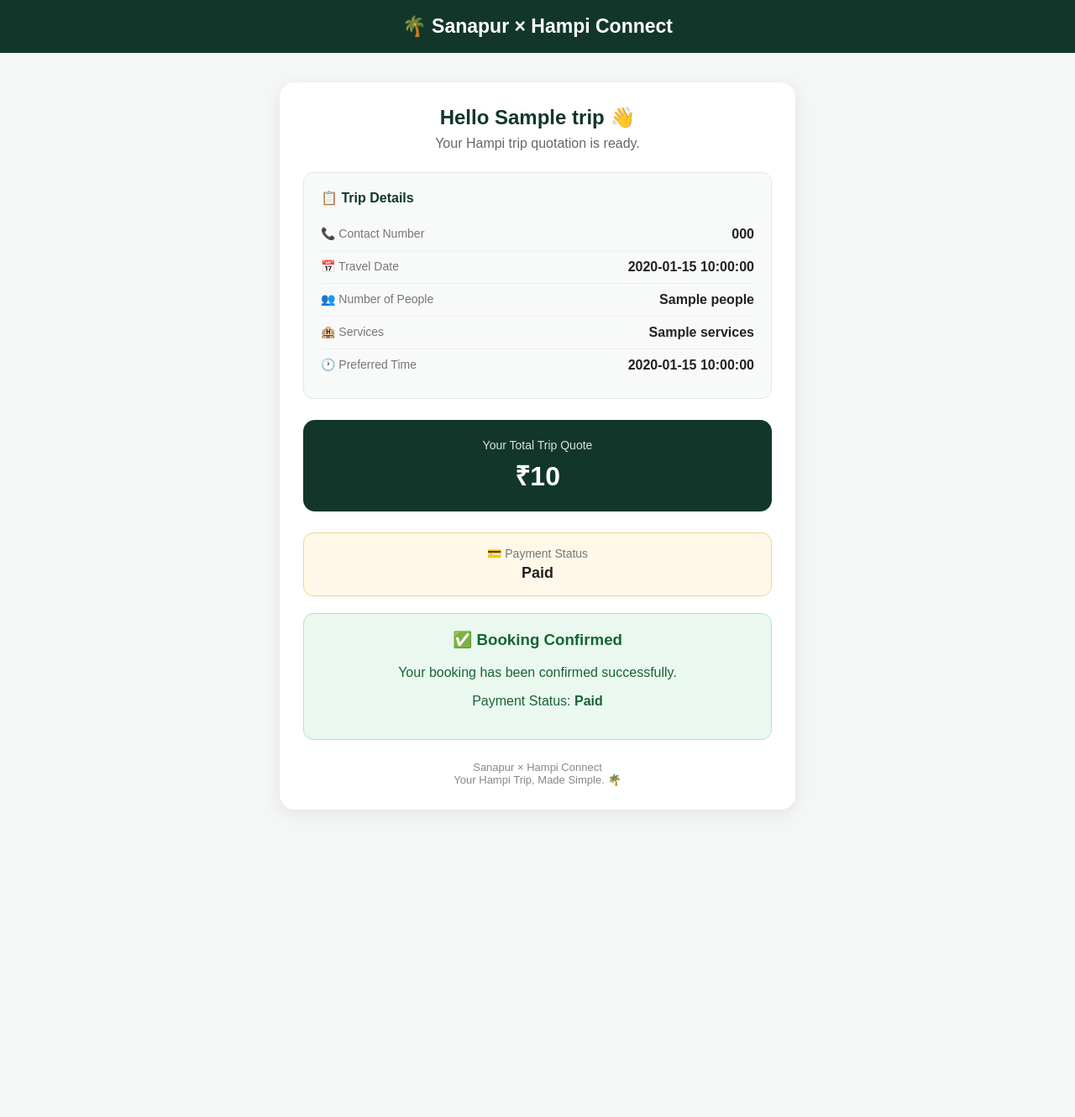
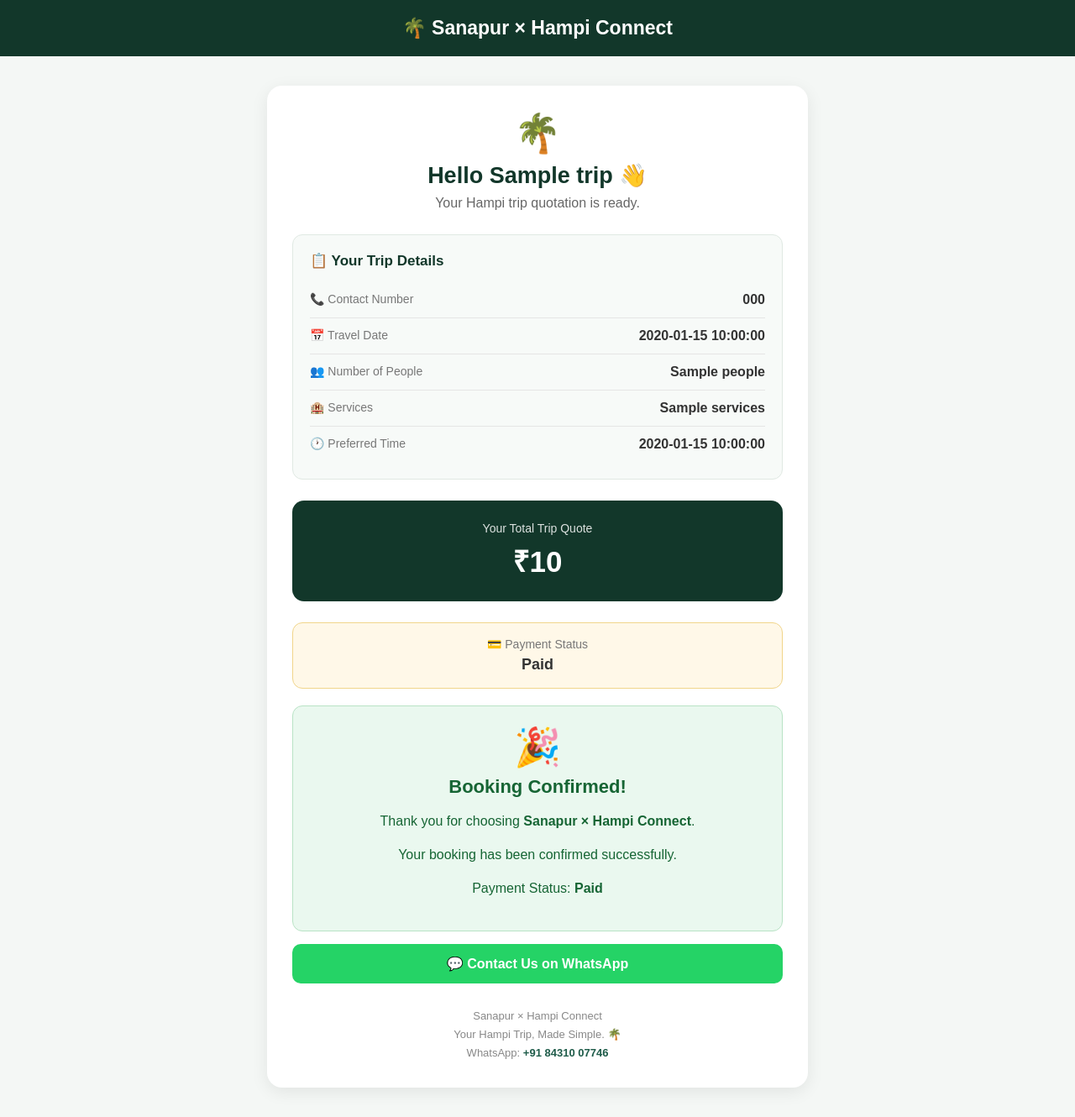
Before and after one commit to shreeramvalimiki/sanapur-hampi-connect, a Flask app: template templates/quote.html in a window 1280 px wide. Shown: the whole page at 84% size. Before the commit the page ends 967 px from the top, so only its background shows below. Run offline with Flask 3, Linux system fonts and the light colour scheme; the template is opened without the code that fills it: most values are stand-ins (such as "Sample title", 1, 10 or a date in 2020); some libraries are stand-ins or nearby versions.

Commit message:
Update quote.html

```diff
--- a/templates/quote.html
+++ b/templates/quote.html
@@ -28,7 +28,7 @@
         .top-bar {
             background: #12372a;
             color: white;
-            padding: 18px 25px;
+            padding: 20px;
             text-align: center;
         }
 
@@ -38,7 +38,7 @@
         }
 
         .container {
-            max-width: 650px;
+            max-width: 680px;
             margin: 35px auto;
             padding: 0 18px;
         }
@@ -46,18 +46,24 @@
         .card {
             background: white;
             border-radius: 18px;
-            padding: 28px;
+            padding: 30px;
             box-shadow: 0 5px 20px rgba(0,0,0,0.08);
         }
 
         .welcome {
             text-align: center;
-            margin-bottom: 25px;
+            margin-bottom: 28px;
+        }
+
+        .welcome-icon {
+            font-size: 45px;
+            margin-bottom: 8px;
         }
 
         .welcome h2 {
             margin: 0 0 8px;
             color: #12372a;
+            font-size: 27px;
         }
 
         .welcome p {
@@ -74,7 +80,7 @@
         }
 
         .section-title {
-            font-size: 16px;
+            font-size: 17px;
             font-weight: bold;
             color: #12372a;
             margin-bottom: 15px;
@@ -84,8 +90,8 @@
             display: flex;
             justify-content: space-between;
             gap: 15px;
-            padding: 10px 0;
-            border-bottom: 1px solid #eee;
+            padding: 12px 0;
+            border-bottom: 1px solid #e5e5e5;
         }
 
         .detail:last-child {
@@ -100,13 +106,14 @@
         .value {
             font-weight: bold;
             text-align: right;
+            color: #333;
         }
 
         .price-box {
             background: #12372a;
             color: white;
             border-radius: 14px;
-            padding: 22px;
+            padding: 25px;
             text-align: center;
             margin: 25px 0;
         }
@@ -117,16 +124,16 @@
         }
 
         .price {
-            font-size: 32px;
+            font-size: 35px;
             font-weight: bold;
-            margin-top: 6px;
+            margin-top: 7px;
         }
 
         .payment-box {
             background: #fff8e8;
             border: 1px solid #f1d58a;
             border-radius: 12px;
-            padding: 16px;
+            padding: 17px;
             margin-bottom: 20px;
             text-align: center;
         }
@@ -139,7 +146,8 @@
         .payment-status {
             font-size: 18px;
             font-weight: bold;
-            margin-top: 5px;
+            margin-top: 6px;
+            color: #333;
         }
 
         .confirm-button {
@@ -147,7 +155,7 @@
             background: #25D366;
             color: white;
             border: none;
-            padding: 15px;
+            padding: 16px;
             border-radius: 10px;
             font-size: 17px;
             font-weight: bold;
@@ -155,21 +163,47 @@
         }
 
         .confirm-button:hover {
-            opacity: 0.9;
+            background: #1ebe5d;
         }
 
         .confirmed-box {
             background: #eaf8ef;
             border: 1px solid #b9e3c5;
             color: #166534;
-            padding: 20px;
+            padding: 22px;
             border-radius: 12px;
             text-align: center;
             margin-top: 20px;
         }
 
+        .confirmed-box .big-icon {
+            font-size: 45px;
+        }
+
         .confirmed-box h3 {
-            margin-top: 0;
+            margin: 8px 0;
+            font-size: 22px;
+        }
+
+        .confirmed-box p {
+            line-height: 1.5;
+        }
+
+        .whatsapp-button {
+            display: block;
+            width: 100%;
+            background: #25D366;
+            color: white;
+            text-decoration: none;
+            padding: 14px;
+            border-radius: 10px;
+            text-align: center;
+            font-weight: bold;
+            margin-top: 15px;
+        }
+
+        .whatsapp-button:hover {
+            background: #1ebe5d;
         }
 
         .note {
@@ -184,7 +218,14 @@
             text-align: center;
             color: #888;
             font-size: 13px;
-            margin-top: 25px;
+            margin-top: 28px;
+            line-height: 1.7;
+        }
+
+        .footer a {
+            color: #1f5c4a;
+            text-decoration: none;
+            font-weight: bold;
         }
 
         @media (max-width: 600px) {
@@ -201,9 +242,13 @@
                 font-size: 20px;
             }
 
+            .welcome h2 {
+                font-size: 24px;
+            }
+
             .detail {
                 flex-direction: column;
-                gap: 4px;
+                gap: 5px;
             }
 
             .value {
@@ -211,7 +256,7 @@
             }
 
             .price {
-                font-size: 28px;
+                font-size: 30px;
             }
 
         }
@@ -240,6 +285,10 @@
 
         <div class="welcome">
 
+            <div class="welcome-icon">
+                🌴
+            </div>
+
             <h2>
                 Hello {{ trip["name"] }} 👋
             </h2>
@@ -251,10 +300,12 @@
         </div>
 
 
+        <!-- TRIP DETAILS -->
+
         <div class="quote-box">
 
             <div class="section-title">
-                📋 Trip Details
+                📋 Your Trip Details
             </div>
 
 
@@ -330,6 +381,8 @@
         </div>
 
 
+        <!-- PRICE -->
+
         <div class="price-box">
 
             <div class="price-label">
@@ -343,6 +396,8 @@
         </div>
 
 
+        <!-- PAYMENT -->
+
         <div class="payment-box">
 
             <div class="payment-label">
@@ -355,6 +410,8 @@
 
         </div>
 
+
+        <!-- QUOTE SENT -->
 
         {% if trip["status"] == "Quote Sent" %}
 
@@ -373,21 +430,33 @@
         </form>
 
 
-        <div class="note">
+        <p class="note">
 
             Please review your trip details and quotation
             before confirming your booking.
 
-        </div>
+        </p>
 
+
+        <!-- CONFIRMED -->
 
         {% elif trip["status"] == "Confirmed" %}
 
+
         <div class="confirmed-box">
 
+            <div class="big-icon">
+                🎉
+            </div>
+
             <h3>
-                ✅ Booking Confirmed
+                Booking Confirmed!
             </h3>
+
+            <p>
+                Thank you for choosing
+                <strong>Sanapur × Hampi Connect</strong>.
+            </p>
 
             <p>
                 Your booking has been confirmed successfully.
@@ -403,7 +472,19 @@
         </div>
 
 
+        <a
+            href="https://wa.me/918431007746?text=Hello%20Sanapur%20%C3%97%20Hampi%20Connect%2C%20I%20have%20a%20question%20about%20my%20confirmed%20Hampi%20booking."
+            class="whatsapp-button"
+            target="_blank"
+        >
+            💬 Contact Us on WhatsApp
+        </a>
+
+
+        <!-- OTHER STATUS -->
+
         {% else %}
+
 
         <div class="note">
 
@@ -412,6 +493,16 @@
 
         </div>
 
+
+        <a
+            href="https://wa.me/918431007746?text=Hello%20Sanapur%20%C3%97%20Hampi%20Connect%2C%20I%20have%20a%20question%20about%20my%20trip%20request."
+            class="whatsapp-button"
+            target="_blank"
+        >
+            💬 Contact Us on WhatsApp
+        </a>
+
+
         {% endif %}
 
 
@@ -419,7 +510,15 @@
 
             Sanapur × Hampi Connect<br>
 
-            Your Hampi Trip, Made Simple. 🌴
+            Your Hampi Trip, Made Simple. 🌴<br>
+
+            WhatsApp:
+            <a
+                href="https://wa.me/918431007746"
+                target="_blank"
+            >
+                +91 84310 07746
+            </a>
 
         </div>
 
```
